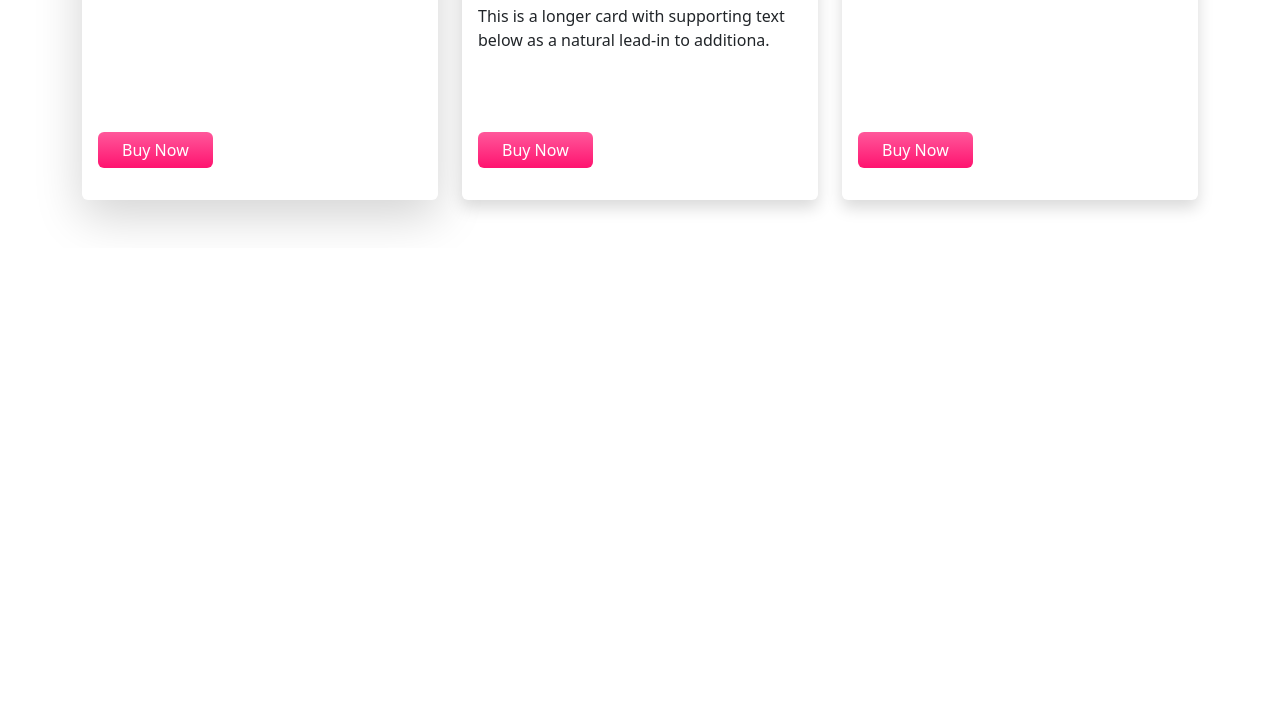
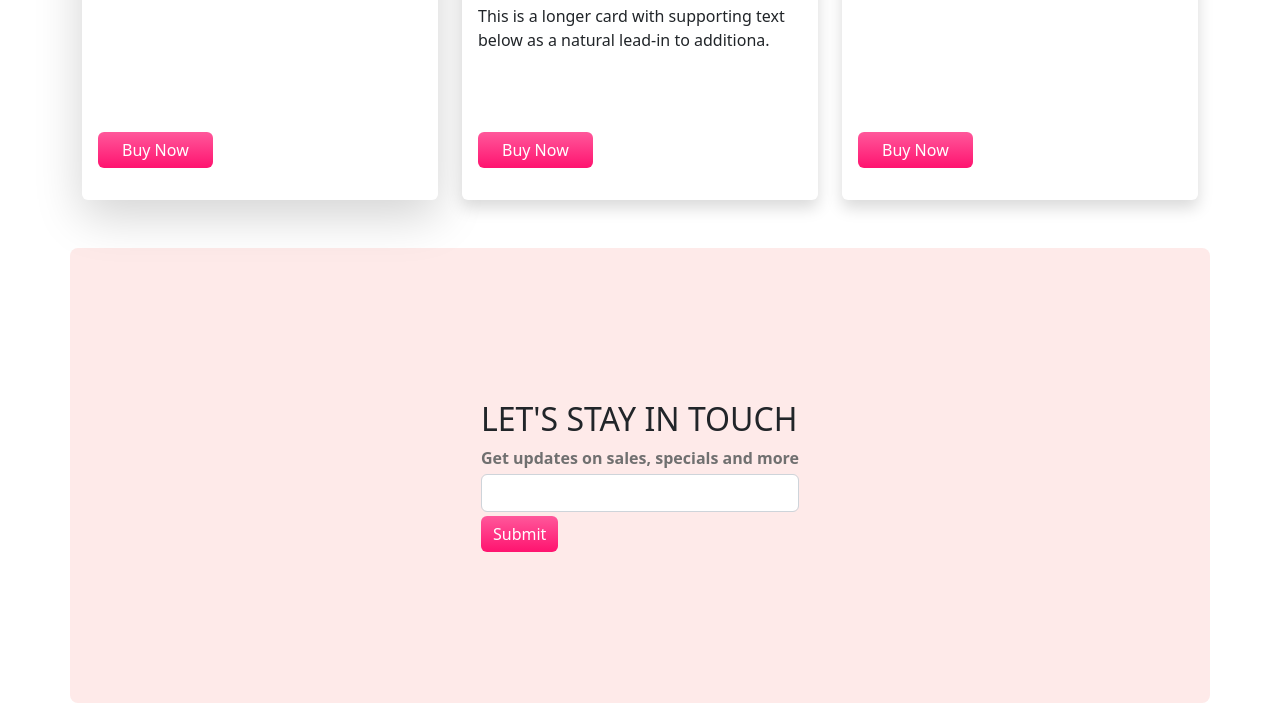
Before and after one commit to sr-sony/panda-ecommerce-bootstrap, a plain HTML site: page index.html in a window 1280 px wide. Shown: the part 1952-2655 px from the top of the page. Before the commit the page ends 2200 px from the top, so only its background shows below. Drawn offline with nearby package versions, Linux system fonts and the light colour scheme.

Commit message:
Subscribe Section Added

```diff
--- a/index.html
+++ b/index.html
@@ -285,7 +285,27 @@
       </section>
       <!-- Backpack Section End -->
 
+      <!-- Subscribe Section Stat  -->
+      <section style="height: 455px;" class="container mt-5 bg-banner rounded-3 d-flex justify-content-center align-items-center">
+        <div>
+            <h2>
+                LET'S STAY IN TOUCH
+            </h1>
+            <p class="mb-1 fw-bold text-gray">
+                Get updates on sales, specials and more
+            </p>
+            <form>
+                <div class="mb-1">
 
+                  <input type="email" class="form-control" id="exampleInputEmail1" aria-describedby="emailHelp">
+
+                </div>
+
+                <button type="submit" class="btn bg-btn border border-0">Submit</button>
+              </form>
+        </div>
+      </section>
+      <!-- Subscribe Section End  -->
     </main>
     <!-- JavaScript CDN -->
     <script src="https://cdn.jsdelivr.net/npm/bootstrap@5.2.0/dist/js/bootstrap.bundle.min.js
--- a/style.css
+++ b/style.css
@@ -25,3 +25,7 @@
     background: linear-gradient(170.41deg, #4289FF -10.89%, #3F07F8 92.77%);
     color: #FFFFFF;
 }
+
+.text-gray{
+    color: #707070;
+}
```
